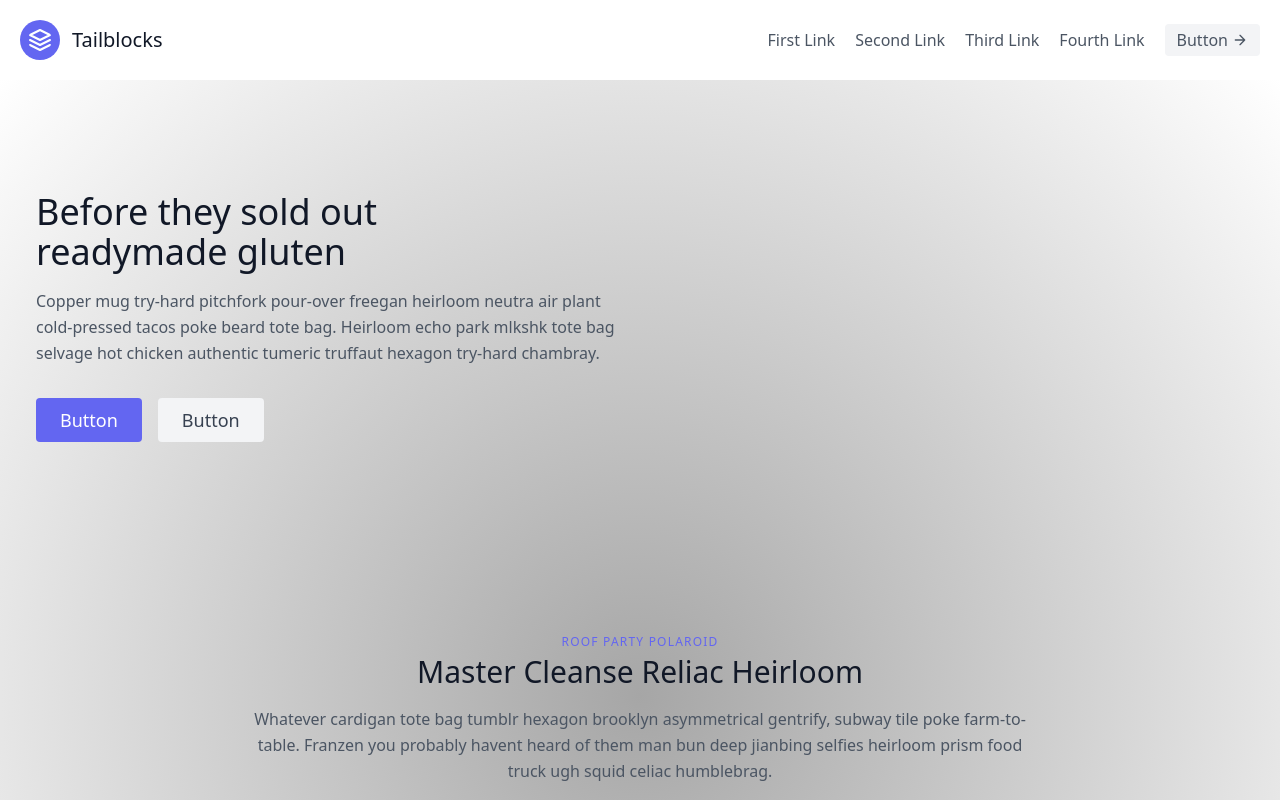
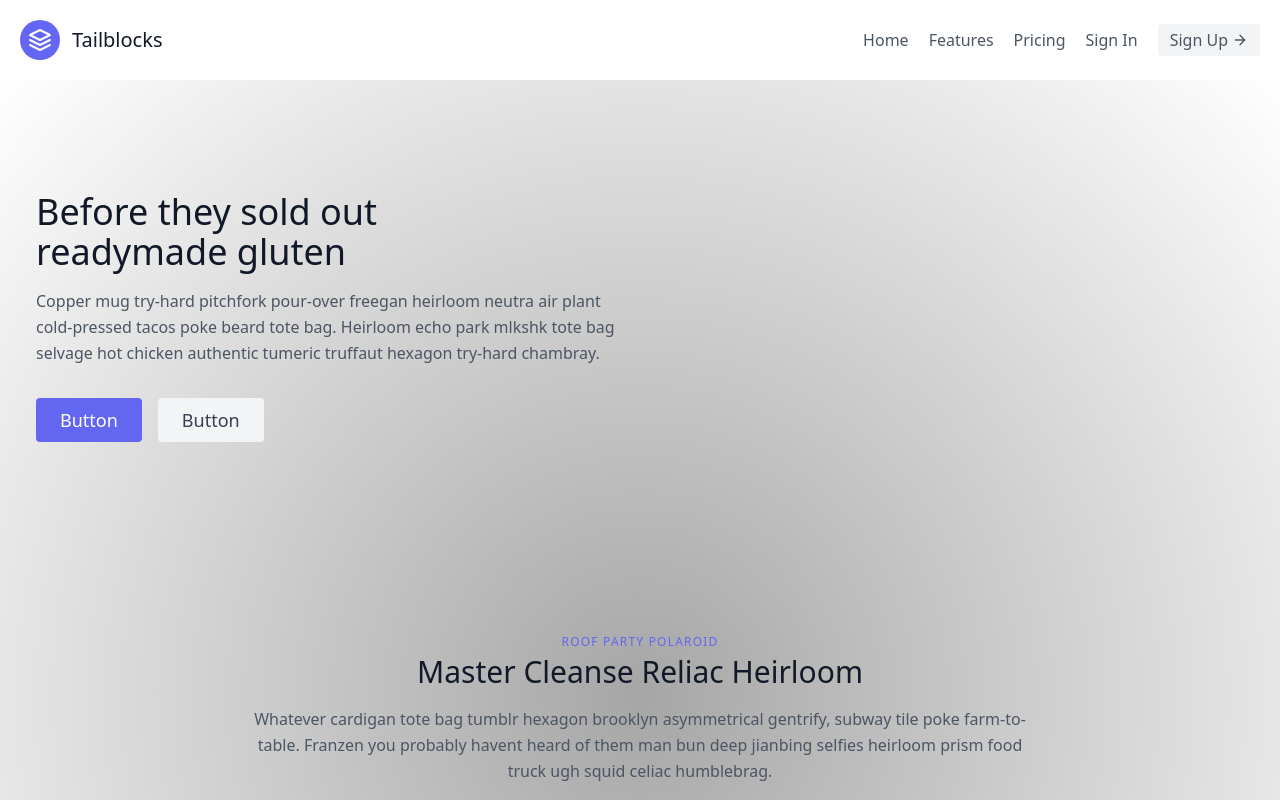
Before and after one commit to OkToPals/OvaSite-Frontend, a Next.js app: page / in a window 1280 px wide. Shown: the top 800 px of the page. Built offline with nearby package versions, Linux system fonts and the light colour scheme.

Commit message:
Update header.js

```diff
--- a/src/components/header.js
+++ b/src/components/header.js
@@ -11,12 +11,12 @@
       <span className="ml-3 text-xl">Tailblocks</span>
     </a>
     <nav className="md:ml-auto flex flex-wrap items-center text-base justify-center">
-      <a className="mr-5 hover:text-gray-900">First Link</a>
-      <a className="mr-5 hover:text-gray-900">Second Link</a>
-      <a className="mr-5 hover:text-gray-900">Third Link</a>
-      <a className="mr-5 hover:text-gray-900">Fourth Link</a>
+      <a className="mr-5 hover:text-gray-900">Home</a>
+      <a className="mr-5 hover:text-gray-900">Features</a>
+      <a className="mr-5 hover:text-gray-900">Pricing</a>
+      <a className="mr-5 hover:text-gray-900">Sign In</a>
     </nav>
-    <button className="inline-flex items-center bg-gray-100 border-0 py-1 px-3 focus:outline-none hover:bg-gray-200 rounded text-base mt-4 md:mt-0">Button
+    <button className="inline-flex items-center bg-gray-100 border-0 py-1 px-3 focus:outline-none hover:bg-gray-200 rounded text-base mt-4 md:mt-0">Sign Up
       <svg fill="none" stroke="currentColor" stroke-linecap="round" stroke-linejoin="round" stroke-width="2" className="w-4 h-4 ml-1" viewBox="0 0 24 24">
         <path d="M5 12h14M12 5l7 7-7 7"></path>
       </svg>
```
